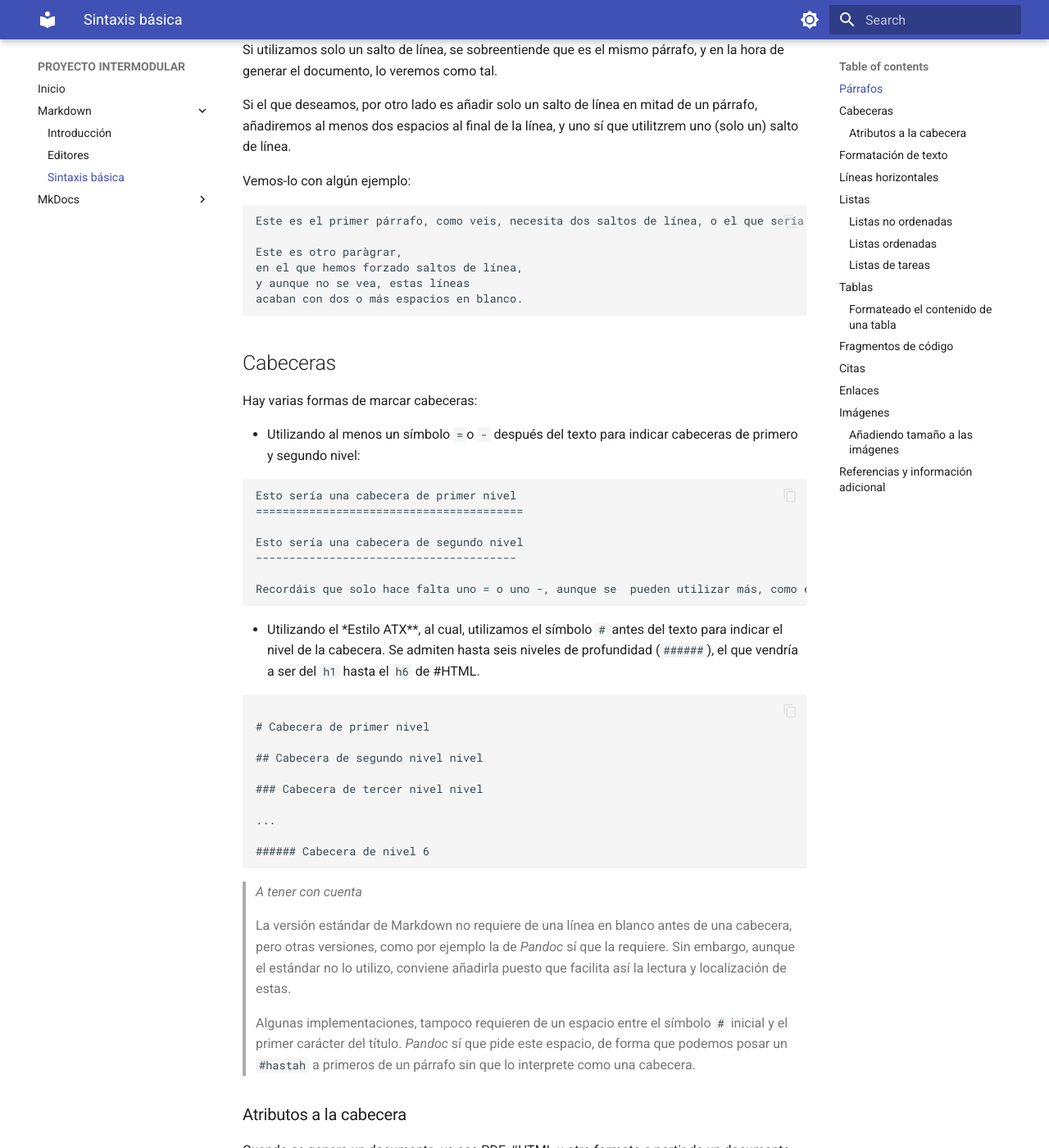
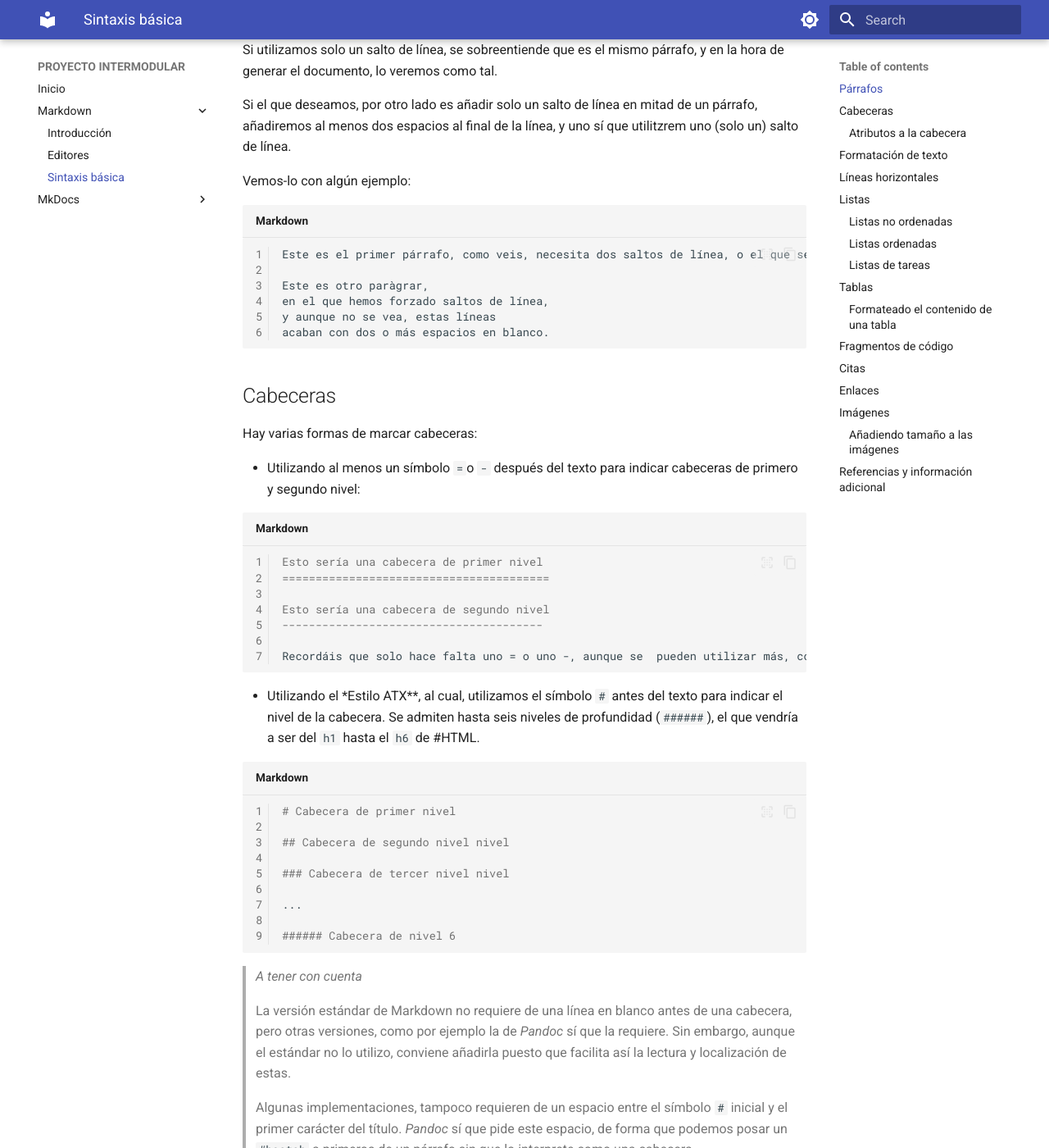
Before and after one commit to iessimarrocicles/markdown, an MkDocs documentation site: the page built from md/markdown/sintaxis2.md, in a window 1280 px wide and 1400 px high, scrolled down 485 px. Shown: the whole window at 82% size. Built offline with MkDocs 1.6.1 and Material for MkDocs 9.7.7, drawn with Linux system fonts in a browser that asks for light colours; some of the changed text lies outside the part shown.

Commit message:
Web amb CodeTitle

````diff
--- a/md/markdown/sintaxis2.md
+++ b/md/markdown/sintaxis2.md
@@ -14,7 +14,7 @@ Si el que deseamos, por otro lado es añadir solo un salto de línea en mitad de
 
 Vemos-lo con algún ejemplo:
 
-```markdown
+```markdown linenums="1" title="Markdown"
 Este es el primer párrafo, como veis, necesita dos saltos de línea, o el que sería el mismo, una línea en blanco después del párrafo.
 
 Este es otro paràgrar,
@@ -29,7 +29,7 @@ Hay varias formas de marcar cabeceras:
 
 * Utilizando al menos un símbolo `=`o `-` después del texto para indicar cabeceras de primero y segundo nivel:
 
-```markdown
+```markdown linenums="1" title="Markdown"
 Esto sería una cabecera de primer nivel
 ========================================
 
@@ -41,7 +41,7 @@ Recordáis que solo hace falta uno = o uno -, aunque se  pueden utilizar más, c
 
 * Utilizando el *Estilo ATX**, al cual, utilizamos el símbolo `#` antes del texto para indicar el nivel de la cabecera. Se admiten hasta seis niveles de profundidad (`######`), el que vendría a ser del `h1` hasta el `h6` de #HTML.
 
-```markdown
+```markdown linenums="1" title="Markdown"
 
 # Cabecera de primer nivel
 
@@ -68,7 +68,7 @@ Cuando se genera un documento, ya sea PDF, #HTML u otro formato a partir de un d
 
 Vemos-lo con un ejemplo. Dada, por ejemplo la primera cabecera de este documento:
 
-```markdown
+```markdown linenums="1" title="Markdown"
 # Introducción: El arte de escribir ante un ordenador
 ```
 
@@ -76,7 +76,7 @@ El identificador que se genera es: `id="introducción-lart-describir-ante-un-ord
 
 Esta cabecera, la podriem haber escrito también de la siguiente forma:
 
-```markdown
+```markdown linenums="1" title="Markdown"
 # Introducción: El arte de escribir ante un ordenador { #introduccio }
 ```
 
@@ -88,7 +88,7 @@ Markdown nos permite hacer uso del símbolo del asterisco como marca de formato
 
 Vemos-lo con ejemplos:
 
-```markdown
+```markdown linenums="1" title="Markdown"
 Con un asterisco marcamos un texto en cursiva
 Con dos asteriscos marcamos un *texto en negrita**
 Con tres asteriscos marqiem un **texto en cursiva y negrita**
@@ -96,20 +96,25 @@ Con tres asteriscos marqiem un **texto en cursiva y negrita**
 En cambio, si añadimos algún espacio entre medio, ** no se interpretará correctamente*
 ```
 
-Resultado:
-
 Con un asterisco marcamos un texto en cursiva*
 Con dos asteriscos marcamos un *texto en negrita**
 Con tres asteriscos marqiem un **texto en cursiva y negrita**
 
 En cambio, si añadimos algún espacio entre medio, ** no se interpretará correctamente*
 
+!!! note "Resultado"
+    Con un asterisco marcamos un texto en cursiva*
+    Con dos asteriscos marcamos un *texto en negrita**
+    Con tres asteriscos marqiem un **texto en cursiva y negrita**
+
+    En cambio, si añadimos algún espacio entre medio, ** no se interpretará correctamente*
+
 
 ## Líneas horizontales
 
 Una línea horizontal se define mediante tres o más símbolos ``, `-` o `_`, separados o no por espacios:
 
-```markdown
+```markdown linenums="1" title="Markdown"
 - - -
 
 * *
@@ -134,7 +139,7 @@ Markdown permite hacer uso tanto de listas ordenadas como listas no ordenadas.
 
 Las listas no ordenadas se marcan haciendo uso de los símbolos ``, `+` o `-` a primeros de cada elemento, e incluyendo cada ítem en una línea diferente (y no hacen falta dos saltos de línea).
 
-```markdown
+```markdown linenums="1" title="Markdown"
 * Elemento 1
 * Elemento 2
 ...
@@ -157,7 +162,7 @@ Por ejemplo:
 
 Una lista puede contener dentro de otras listas. En este caso, podamos o no incluir una línea en blanco delante. Para utilizar una lista dentro de otra solo tendremos que sangrar* la lista que está dentro de la otra por aliniar-la con el primer carácter de texto del elemento que la contiene. Podemos tener tantas listas dentro de otras como volguem.
 
-```markdown
+```markdown linenums="1" title="Markdown"
 * Elemento 1
   * subelemento 1.1
     * subelemento 1.1.1
@@ -169,7 +174,7 @@ Una lista puede contener dentro de otras listas. En este caso, podamos o no incl
 
 En estos casos, como que podemos utilizar varios símbolos para indicar listas, se suele utilizar un elemento por cada nivel de la lista, con el fin de facilitar la lectura del texto plano:
 
-```markdown
+```markdown linenums="1" title="Markdown"
 * Elemento 1
   + subelemento 1.1
     - subelemento 1.1.1
@@ -195,7 +200,7 @@ El funcionamiento de las listas ordenadas es el mismo que las no ordenadas, salv
 
 En la versión estándar de Markdown los elementos que indican la orden tienen que ser *números decimales seguidos de un punto y un espacio**. En el estándar, *estos números se ignoran**, por el que la lista:
 
-```markdown
+```markdown linenums="1" title="Markdown"
 1. Elemento 1
 2. Elemento 2
 3. Elemento 3
@@ -203,7 +208,7 @@ En la versión estándar de Markdown los elementos que indican la orden tienen q
 
 Será la misma que:
 
-```markdown
+```markdown linenums="1" title="Markdown"
 4. Elemento 1
 5. Elemento 2
 6. Elemento 3
@@ -215,7 +220,7 @@ En primer lugar, además de números, permite marcar los elementos de una lista
 
 Por ejemplo:
 
-```markdown
+```markdown linenums="1" title="Markdown"
 (A) Elemento 1
 (B) Elemento 2
 
@@ -228,21 +233,21 @@ II.  Elemento 2, con dos espacios mínimos después del punto
 
 Por otro lado, con Pandoc también podemutilitzar el símbolo `#` como marcador de lista ordenada, de forma que el sistema poso automáticamente la numeración. Así el código:
 
-```markdonw
+```markdown linenums="1" title="Markdown"
 #. elemento 1
 #. elemento 2
 ```
 
 Generaría la lista:
 
-```markdown
+```markdown linenums="1" title="Markdown"
 1. elemento 1
 2. elemento 2
 ```
 
 Otra extensión del Markdown de Pandoc respecto al Markdown original es que conserva la numeración a partir del número inicial. Por ejemplo, si indicamos por error:
 
-```markdown
+```markdown linenums="1" title="Markdown"
 5. Elemento 5
 7. Elemento 6
 8. Elemento 7
@@ -250,7 +255,7 @@ Otra extensión del Markdown de Pandoc respecto al Markdown original es que cons
 
 La salida será la siguiente, donde se corrige este error en la numeración.
 
-```markdown
+```markdown linenums="1" title="Markdown"
 5. Elemento 5
 6. Elemento 6
 7. Elemento 7
@@ -263,7 +268,7 @@ Una extensión más que añade la versión de Pandoc al estándar es la posibili
 Para utilizar este tipo de listas utilizamos el guion como marcador de lista seguido de un espacio y las secuencias de caracteres `[ ]`y `[x]` para indicar un elemento de lista no marcado y marcado respectivamente. Por ejemplo:
 
 
-```markdown
+```markdown linenums="1" title="Markdown"
 - [ ] Elemento de lista como tarea sin marcar
 - [x] Elemento de lista como tarea marcada.
 ```
@@ -285,7 +290,7 @@ La sintaxis para crear tablas del Markdown de Github es una de los más tendidos
 
 Las tablas, en este formato tienen que tener necesariamente una cabecera y un cuerpo, y seguirán la siguiente sintaxis:
 
-```markdown
+```markdown linenums="1" title="Markdown"
 | Cabecera 1 | Cabecera 2 |
 |-------------|-------------|
 | Valor 1     | Valor 2     |
@@ -314,7 +319,7 @@ Además, podemos aliniar el texto a la izquierda, a la derecha o en el centro de
 
 Vemos-lo con un ejemplo. La siguiente definición de tabla:
 
-```markdown
+```markdown linenums="1" title="Markdown"
 | Texto a la izquierda | Texto centrado | Texto a la derecha |
 |        :---       |     :---:    |      ---:       |
 | xxx               | xxx          | xxx             |
@@ -338,7 +343,7 @@ Markdown tiene un amplio uso en la documentación técnica de proyectos informá
 
 Cuando se trata de fragmentos de código que tienen que ir en la misma línea que el texto, por ejemplo si queremos indicar un hashtag #HTML, lo hacemos, \`de este modo\`, haciendo uso de un único carácter de acento, mientras que si el que volamos es escribir un bloque de código, utilizaríamos tres símbolos de acento abierto \`\`\`. Además, detrás los primeros símbolos, podemos especificar de qué lenguaje se trata. Por ejemplo, para indicar el código #HTML de una página web, haríamos:
 
-    ```html
+    ```html linenums="1" title="HTML"
       <html>
           <body>
             <h1>Título de la página web</h1>
@@ -347,7 +352,7 @@ Cuando se trata de fragmentos de código que tienen que ir en la misma línea qu
         </html>
     ```
 Que ente generaría:
-```html
+```html linenums="1" title="HTML"
    <html>
        <body>
          <h1>Título de la página web</h1>
@@ -366,7 +371,7 @@ Vemos algunos ejemplos:
 
 *Ejemplo 1**:
 
-```markdown
+```markdown linenums="1" title="Markdown"
 >
 > Un documento con formato Markdown tendría que ser publicable tal cual, como texto plano, sin que parezco que se ha marcado con hashtags o instrucciones de formato.
 >
@@ -383,7 +388,7 @@ Genera el siguiente:
 
 *Ejemplo 2*
 
-```markdown
+```markdown linenums="1" title="Markdown"
 >
 > # Título de la cita
 >
@@ -400,7 +405,7 @@ Genera:
 
 Además, podemos añadir citas dentro de otras. Con:
 
-```markdown
+```markdown linenums="1" title="Markdown"
 >
 > Párrafo de la cita.
 >
@@ -418,7 +423,7 @@ Generamos el siguiente:
 
 Por otro lado, podemos especificar las citas de forma perezosa*, afeging solo el carácter `>` en la primera línea de cada bloque:
 
-```markdown
+```markdown linenums="1" title="Markdown"
 > Esta es una cita, dentro de un
 paràgragraf de dos líneas.
 ```
@@ -431,13 +436,13 @@ Markdown nos permite generar enlaces tanto a direcciones de Internet, como hacer
 
 El formato general para añadir un enlace es el siguiente:
 
-```
+```markdown linenums="1" title="Markdown"
 [Texto del enlace](#URL_o_dirección_relativa)
 ```
 
 Por ejemplo, para añadir un enlace a un sitio web, escribiremos:
 
-```
+```markdown linenums="1" title="Markdown"
 Aci añadimos un [enlace en la web del cefire](http://cefire.edu.gva.es/)
 ```
 
@@ -447,31 +452,31 @@ Aci añadimos un [enlace en la web del cefire](http://cefire.edu.gva.es/)
 
 Para añadir un enlace a una seccíó de nuestro documento, haremos uso del identificador que se asigna automáticamente, o bien que le hemos asignado nosotros. Por ejemplo, si para el apartado introductorio añadimos un identificador de la siguiente forma:
 
-```markdown
-# Introducción: El arte de escribir ante un ordenador {#introduccio}
+```markdown linenums="1" title="Markdown"
+# Introducción: El arte de escribir ante un ordenador {#introduccion}
 ```
 
 Podemos hacer referencia a él de la manera siguiente:
 
-```markdown
-Feudo click [en el siguiente enlace](#introduccio) para volver a la sección de Introducción.
+```markdown linenums="1" title="Markdown"
+Feudo click [en el siguiente enlace](#introduccion) para volver a la sección de Introducción.
 ```
 Que generaría:
 
-Haced click [en el siguiente enlace](#introduccio) para volver a la sección de Introducción.
+Haced click [en el siguiente enlace](#introduccion) para volver a la sección de Introducción.
 
 
 ## Imágenes
 
 La sintaxis para añadir una imagen es parecida a la del enlace, predecida de una exclamación `!`:
 
-```
+```markdown linenums="1" title="Markdown"
 ![Texto alternativo o pie de la imagen](Ubicación de la imagen)
 ```
 
 Al igual que los enlaces, la ubicación puede ser una dirección de Internet o bien la ruta a un fichero local a nuestro ordenador:
 
-```
+```markdown linenums="1" title="Markdown"
 ![Logotipo de Markdown a la Wikipèdia](https://upload.wikimedia.org/wikipedia/commons/thumb/4/48/markdown-mark.svg/1920px-markdown-mark.svg.png)
 
 ![Logotipo de Markdown a en una ruta relativa](./../img/logoMarkdown.png)
@@ -489,7 +494,7 @@ Si no se indica nada, el tamany se entiende que se especifica en píxeles, pero
 
 Vemos algunos ejemplos:
 
-```markdown
+```markdown linenums="1" title="Markdown"
 ![Imagen 1 - 10cm](./../img/logoMarkdown.png){ width=10cm }
 
 ![Imagen 2 - 50mm](./../img/logoMarkdown.png){ width=50mm }
@@ -498,12 +503,13 @@ Vemos algunos ejemplos:
 ```
 
 Que generan el siguiente:
+!!! note "Resultado"
 
-![Imagen 1 - 10cm](./../img/logoMarkdown.png){ width=10cm }
+    ![Imagen 1 - 10cm](./../img/logoMarkdown.png){ width=10cm }
 
-![Imagen 2 - 50mm](./../img/logoMarkdown.png){ width=50mm }
+    ![Imagen 2 - 50mm](./../img/logoMarkdown.png){ width=50mm }
 
-![Imagen 3 - 50%](./../img/logoMarkdown.png){ width=50% }
+    ![Imagen 3 - 50%](./../img/logoMarkdown.png){ width=50% }
 
 
 ## Referencias y información adicional
--- a/mkdocs.yml
+++ b/mkdocs.yml
@@ -25,9 +25,15 @@ nav:
 # Extenions
 markdown_extensions:
   - admonition
-  - pymdownx.highlight
   - attr_list
   - md_in_html
+  - pymdownx.highlight:
+      anchor_linenums: true
+      line_spans: __span
+      pygments_lang_class: true
+  - pymdownx.inlinehilite
+  - pymdownx.snippets
+  - pymdownx.superfences
 
 # Tema a triar
 theme:
````
Also changed, not shown: md/index.md (+3 -1 lines), md/markdown/introduccion.md (+3 -35 lines).
